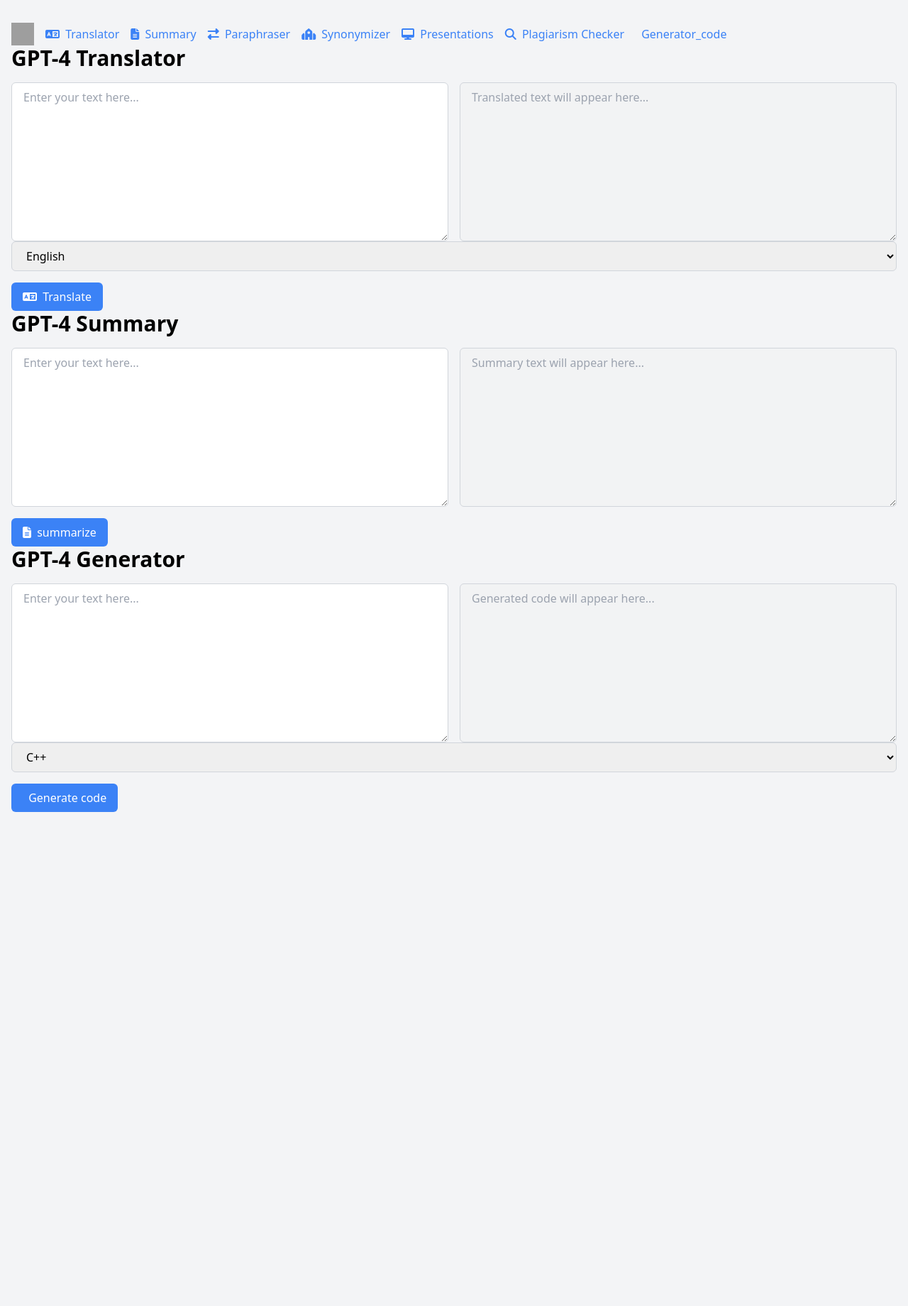
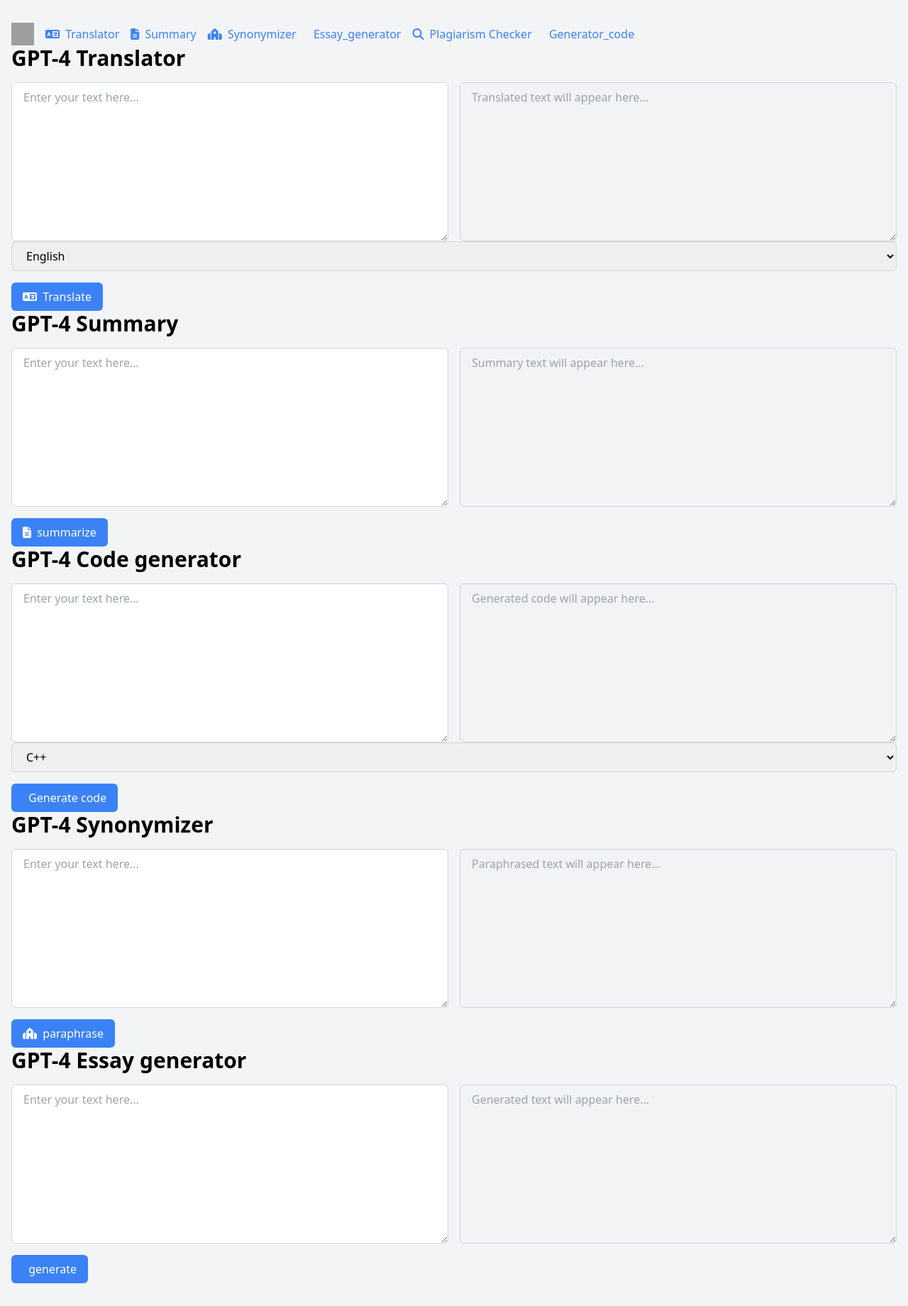
Before and after one commit to veceloe/Textify, a FastAPI app: page / in a window 1280 px wide. Shown: the whole page at 71% size. Before the commit the page ends 1144 px from the top, so only its background shows below. Run offline with FastAPI, Linux system fonts and the light colour scheme; some libraries are stand-ins or nearby versions; grey boxes are pictures that could not be loaded.

Commit message:
add functions to generate essay and to synonymize text

```diff
--- a/main.py
+++ b/main.py
@@ -6,7 +6,7 @@ import aiohttp
 app = FastAPI()
 templates = Jinja2Templates(directory="templates")
 
-YOUR_API_KEY = "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"
+YOUR_API_KEY = "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"
 YOUR_API_URL = "https://api.openai.com/v1/chat/completions"
 
 
@@ -64,7 +64,7 @@ async def post_generate_code(request: Request):
     headers = {"Authorization": f"Bearer {YOUR_API_KEY}"}
     data = {
         "model": "gpt-3.5-turbo",
-        "messages": [{"role": "user", "content": text + f"\nwrite the code that performs this task in a programming language to {language}"}]
+        "messages": [{"role": "user", "content": text + f"\nwrite only the code that performs this task in a programming language to {language}"}]
     }
 
     async with aiohttp.ClientSession() as session:
@@ -74,3 +74,41 @@ async def post_generate_code(request: Request):
             generated_code = result["choices"][0]["message"]["content"].strip()
 
     return templates.TemplateResponse("index.html", {"request": request, "generated_code": generated_code})
+
+
+@app.post("/synonymizer", response_class=HTMLResponse)
+async def post_synonymizer(request: Request):
+    form_data = await request.form()
+    text = form_data["text"]
+    headers = {"Authorization": f"Bearer {YOUR_API_KEY}"}
+    data = {
+        "model": "gpt-3.5-turbo",
+        "messages": [{"role": "user", "content": text + f"\nнапиши этот же текст но префразировав и заменяя слова синонимами"}]
+    }
+
+    async with aiohttp.ClientSession() as session:
+        async with session.post(YOUR_API_URL, json=data, headers=headers) as response:
+            result = await response.json()
+            print(result)
+            paraphrased_text = result["choices"][0]["message"]["content"].strip()
+
+    return templates.TemplateResponse("index.html", {"request": request, "paraphrased_text": paraphrased_text})
+
+
+@app.post("/essay_generator", response_class=HTMLResponse)
+async def post_essay_generator(request: Request):
+    form_data = await request.form()
+    text = form_data["text"]
+    headers = {"Authorization": f"Bearer {YOUR_API_KEY}"}
+    data = {
+        "model": "gpt-3.5-turbo",
+        "messages": [{"role": "user", "content": text + f"\nнапиши только ээсе по написанному выше описанию"}]
+    }
+
+    async with aiohttp.ClientSession() as session:
+        async with session.post(YOUR_API_URL, json=data, headers=headers) as response:
+            result = await response.json()
+            print(result)
+            generated_text = result["choices"][0]["message"]["content"].strip()
+
+    return templates.TemplateResponse("index.html", {"request": request, "generated_text": generated_text})
--- a/templates/index.html
+++ b/templates/index.html
@@ -16,9 +16,8 @@
             <ul class="flex items-center space-x-4">
                 <li><a href="/translator" class="text-blue-500"><i class="fas fa-language mr-1"></i> Translator</a></li>
                 <li><a href="/summary" class="text-blue-500"><i class="fas fa-file-alt mr-1"></i> Summary</a></li>
-                <li><a href="/paraphraser" class="text-blue-500"><i class="fas fa-exchange-alt mr-1"></i> Paraphraser</a></li>
                 <li><a href="/synonymizer" class="text-blue-500"><i class="fas fa-synagogue mr-1"></i> Synonymizer</a></li>
-                <li><a href="/presentations" class="text-blue-500"><i class="fas fa-desktop mr-1"></i> Presentations</a></li>
+                <li><a href="/essay_generator" class="text-blue-500"><i class="fas fa-essay mr-1"></i> Essay_generator</a></li>
                 <li><a href="/plagiarism-checker" class="text-blue-500"><i class="fas fa-search mr-1"></i> Plagiarism Checker</a></li>
                 <li><a href="/generator_code" class="text-blue-500"><i class="fas fa-coder mr-1"></i> Generator_code</a></li>
             </ul>
@@ -57,7 +56,7 @@
 
         </form>
 
-        <h1 class="text-3xl font-bold mb-4">GPT-4 Generator</h1>
+        <h1 class="text-3xl font-bold mb-4">GPT-4 Code generator</h1>
 
         <form action="/generator_code" method="post">
            <div class="grid grid-cols-2 gap-4">
@@ -83,6 +82,32 @@
             </div>
 
         </form>
+
+        <h1 class="text-3xl font-bold mb-4">GPT-4 Synonymizer</h1>
+
+        <form action="/synonymizer" method="post">
+            <div class="grid grid-cols-2 gap-4">
+                <textarea id="first_text" name="text" class="px-4 py-2 w-full h-56 border border-gray-300 rounded-md" placeholder="Enter your text here..."></textarea>
+                <textarea id="paraphrased_text" disabled class="px-4 py-2 w-full h-56 border border-gray-300 rounded-md" placeholder="Paraphrased text will appear here...">{{ paraphrased_text }}</textarea>
+            </div>
+            <div class="mt-4">
+                <button type="submit" class="px-4 py-2 text-white bg-blue-500 rounded-md hover:bg-blue-400"><i class="fas fa-synagogue mr-1"></i> paraphrase</button>
+            </div>
+
+        </form>
+
+        <h1 class="text-3xl font-bold mb-4">GPT-4 Essay generator</h1>
+
+        <form action="/essay_generator" method="post">
+            <div class="grid grid-cols-2 gap-4">
+                <textarea id="description" name="text" class="px-4 py-2 w-full h-56 border border-gray-300 rounded-md" placeholder="Enter your text here..."></textarea>
+                <textarea id="generated_text" disabled class="px-4 py-2 w-full h-56 border border-gray-300 rounded-md" placeholder="Generated text will appear here...">{{ generated_text }}</textarea>
+            </div>
+            <div class="mt-4">
+                <button type="submit" class="px-4 py-2 text-white bg-blue-500 rounded-md hover:bg-blue-400"><i class="fas fa-essay mr-1"></i> generate</button>
+            </div>
+
+        </form>
     </div>
 </body>
 </html>
```
